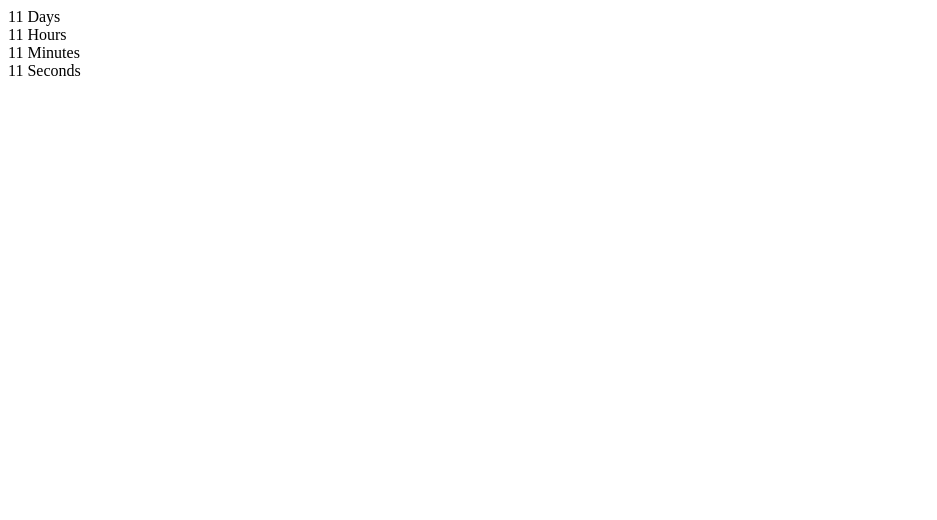
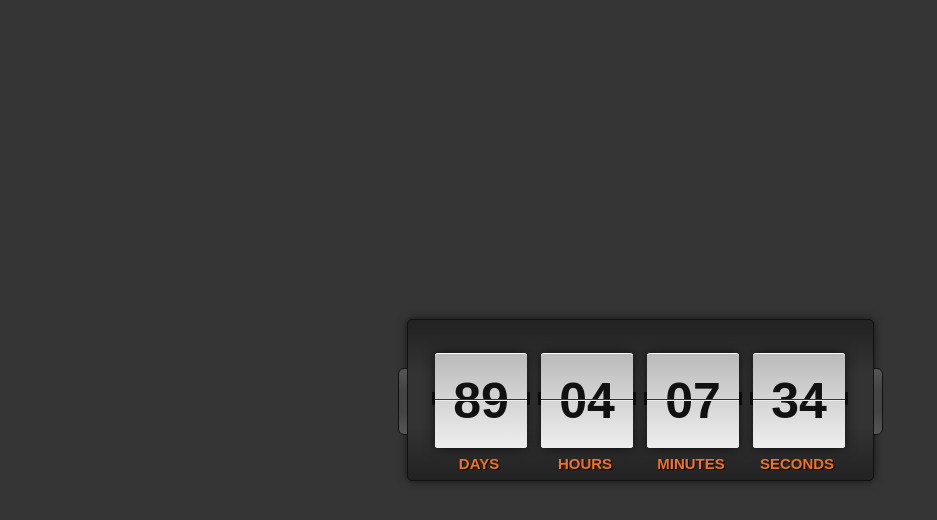
Before and after one commit to s1eepingbeauty/goit-js-hw-11-timer, a plain HTML site: page index.html in a window 1280 px wide. Shown: the whole page, without its empty margins (0-937 px from the left). Drawn offline with Linux system fonts and the light colour scheme.

Commit message:
finished

```diff
--- a/index.html
+++ b/index.html
@@ -3,6 +3,7 @@
   <head>
     <meta charset="UTF-8" />
     <meta name="viewport" content="width=device-width, initial-scale=1.0" />
+    <link rel="stylesheet" href="styles.css" />
     <title>HW-11 Timer</title>
   </head>
   <body>
@@ -27,5 +28,7 @@
         <span class="label">Seconds</span>
       </div>
     </div>
+
+    <script src="./index.js"></script>
   </body>
 </html>
--- a/index.js
+++ b/index.js
@@ -7,32 +7,87 @@
 дни, часы, минуты и секунды в формате XX:XX:XX:XX.
 Количество дней может состоять из более чем двух цифр. */
 
-new CountdownTimer({
-  selector: '#timer-1',
-  targetDate: new Date('Jul 17, 2019'),
-});
-
 /*
  * Оставшиеся дни: делим значение UTC на 1000 * 60 * 60 * 24, количество
  * миллисекунд в одном дне (миллисекунды * секунды * минуты * часы)
  */
-const days = Math.floor(time / (1000 * 60 * 60 * 24));
-
 /*
  * Оставшиеся часы: получаем остаток от предыдущего расчета с помощью оператора
  * остатка % и делим его на количество миллисекунд в одном часе
  * (1000 * 60 * 60 = миллисекунды * минуты * секунды)
  */
-const hours = Math.floor((time % (1000 * 60 * 60 * 24)) / (1000 * 60 * 60));
-
 /*
  * Оставшиеся минуты: получаем оставшиеся минуты и делим их на количество
  * миллисекунд в одной минуте (1000 * 60 = миллисекунды * секунды)
  */
-const mins = Math.floor((time % (1000 * 60 * 60)) / (1000 * 60));
-
 /*
  * Оставшиеся секунды: получаем оставшиеся секунды и делим их на количество
  * миллисекунд в одной секунде (1000)
  */
-const secs = Math.floor((time % (1000 * 60)) / 1000);
+
+const refs = {
+  //timerRef: document.querySelector('div #timer-1'),
+  daysSpan: document.querySelector('span[data-value="days"]'),
+  hoursSpan: document.querySelector('span[data-value="hours"]'),
+  minsSpan: document.querySelector('span[data-value="mins"]'),
+  secsSpan: document.querySelector('span[data-value="secs"]'),
+};
+
+const timeinterval = setInterval(updateClock, 1000);
+
+class CountdownTimer {
+  constructor(params = {}) {
+    this.selector = params.selector;
+    this.targetDate = params.targetDate;
+  }
+
+  getTimeRemaining() {
+    const time = Date.parse(this.targetDate) - Date.parse(new Date());
+    const days = Math.floor(time / (1000 * 60 * 60 * 24));
+    const hours = Math.floor((time % (1000 * 60 * 60 * 24)) / (1000 * 60 * 60));
+    const mins = Math.floor((time % (1000 * 60 * 60)) / (1000 * 60));
+    const secs = Math.floor((time % (1000 * 60)) / 1000);
+
+    if (Date.parse(this.targetDate) <= Date.parse(new Date())) {
+      clearInterval(timeinterval);
+    }
+
+    return {
+      days: days,
+      hours: hours,
+      minutes: mins,
+      seconds: secs,
+    };
+  }
+  /*setTimer() {
+    const timer = this.selector;
+    return timer;
+  }*/
+}
+
+const AlexBirthday = new CountdownTimer({
+  selector: '#timer-1',
+  targetDate: new Date('Apr 5, 2021'),
+});
+
+function updateClock() {
+  const time = AlexBirthday.getTimeRemaining();
+
+  if (time.days >= 0) {
+    if (time.days < 100) {
+      refs.daysSpan.innerHTML = ('0' + time.days).slice(-2);
+    } else {
+      refs.daysSpan.innerHTML = ('0' + time.days).slice(-3);
+    }
+    refs.hoursSpan.innerHTML = ('0' + time.hours).slice(-2);
+    refs.minsSpan.innerHTML = ('0' + time.minutes).slice(-2);
+    refs.secsSpan.innerHTML = ('0' + time.seconds).slice(-2);
+  } else {
+    refs.daysSpan.innerHTML = '00';
+    refs.hoursSpan.innerHTML = '00';
+    refs.minsSpan.innerHTML = '00';
+    refs.secsSpan.innerHTML = '00';
+  }
+}
+
+updateClock();
--- /dev/null
+++ b/styles.css
@@ -0,0 +1,120 @@
+body {
+  font: normal 13px/20px Arial, Helvetica, sans-serif;
+  word-wrap: break-word;
+  color: #eee;
+  background: #353535;
+}
+.timer {
+  position: absolute;
+  top: 0;
+  bottom: 0;
+  left: 0;
+  right: 0;
+  display: flex;
+  align-items: center;
+  justify-content: center;
+  width: 465px;
+  height: 112px;
+  text-align: center;
+  background: #222;
+  background-image: -webkit-linear-gradient(top, #222, #333, #333, #222);
+  background-image: -moz-linear-gradient(top, #222, #333, #333, #222);
+  background-image: -ms-linear-gradient(top, #222, #333, #333, #222);
+  background-image: -o-linear-gradient(top, #222, #333, #333, #222);
+  border: 1px solid #111;
+  border-radius: 5px;
+  box-shadow: 0 0 8px rgba(0, 0, 0, 0.6);
+  margin: auto;
+  padding: 24px 0;
+}
+.timer:before {
+  content: '';
+  width: 8px;
+  height: 65px;
+  background: #444;
+  background-image: -webkit-linear-gradient(top, #555, #444, #444, #555);
+  background-image: -moz-linear-gradient(top, #555, #444, #444, #555);
+  background-image: -ms-linear-gradient(top, #555, #444, #444, #555);
+  background-image: -o-linear-gradient(top, #555, #444, #444, #555);
+  border: 1px solid #111;
+  border-top-left-radius: 6px;
+  border-bottom-left-radius: 6px;
+  display: block;
+  position: absolute;
+  top: 48px;
+  left: -10px;
+}
+.timer:after {
+  content: '';
+  width: 8px;
+  height: 65px;
+  background: #444;
+  background-image: -webkit-linear-gradient(top, #555, #444, #444, #555);
+  background-image: -moz-linear-gradient(top, #555, #444, #444, #555);
+  background-image: -ms-linear-gradient(top, #555, #444, #444, #555);
+  background-image: -o-linear-gradient(top, #555, #444, #444, #555);
+  border: 1px solid #111;
+  border-top-right-radius: 6px;
+  border-bottom-right-radius: 6px;
+  display: block;
+  position: absolute;
+  top: 48px;
+  right: -10px;
+}
+.field {
+  z-index: 1;
+  display: flex;
+}
+.value {
+  position: relative;
+  width: 92px;
+  max-width: 92px;
+  font: bold 50px 'Droid Sans', Arial, sans-serif;
+  text-align: center;
+  color: #111;
+  background-color: #ddd;
+  background-image: -webkit-linear-gradient(top, #bbb, #eee);
+  background-image: -moz-linear-gradient(top, #bbb, #eee);
+  background-image: -ms-linear-gradient(top, #bbb, #eee);
+  background-image: -o-linear-gradient(top, #bbb, #eee);
+  border-top: 1px solid #fff;
+  border-radius: 3px;
+  box-shadow: 0 0 12px rgba(0, 0, 0, 0.7);
+  margin: 0 7px;
+  padding: 18px 0;
+  display: inline-block;
+}
+.value:before {
+  position: absolute;
+  top: 41%;
+  left: -3px;
+  content: '';
+  width: 100%;
+  height: 13px;
+  background: #111;
+  display: block;
+  padding: 0 3px;
+  z-index: -1;
+}
+.value:after {
+  position: absolute;
+  top: 48%;
+  left: 0;
+  content: '';
+  width: 100%;
+  height: 1px;
+  background: #eee;
+  border-top: 1px solid #333;
+  display: block;
+}
+.label {
+  position: absolute;
+  bottom: 0;
+  text-align: center;
+  width: 102px;
+  height: 25px;
+  font: bold 15px 'Droid Sans', Arial, sans-serif;
+  color: #f47321;
+  text-shadow: 1px 1px 0 #000;
+  text-transform: uppercase;
+}
```
